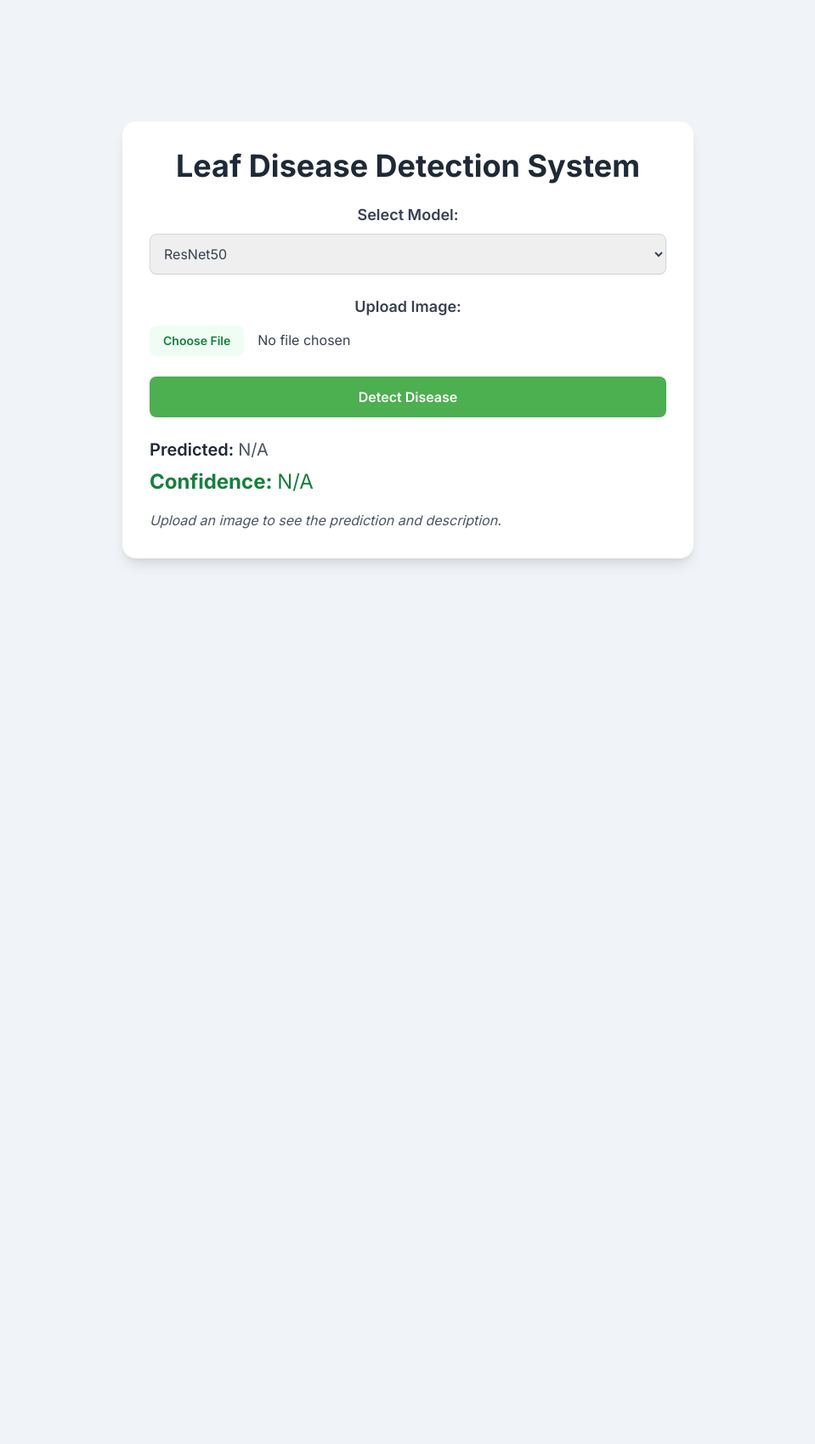
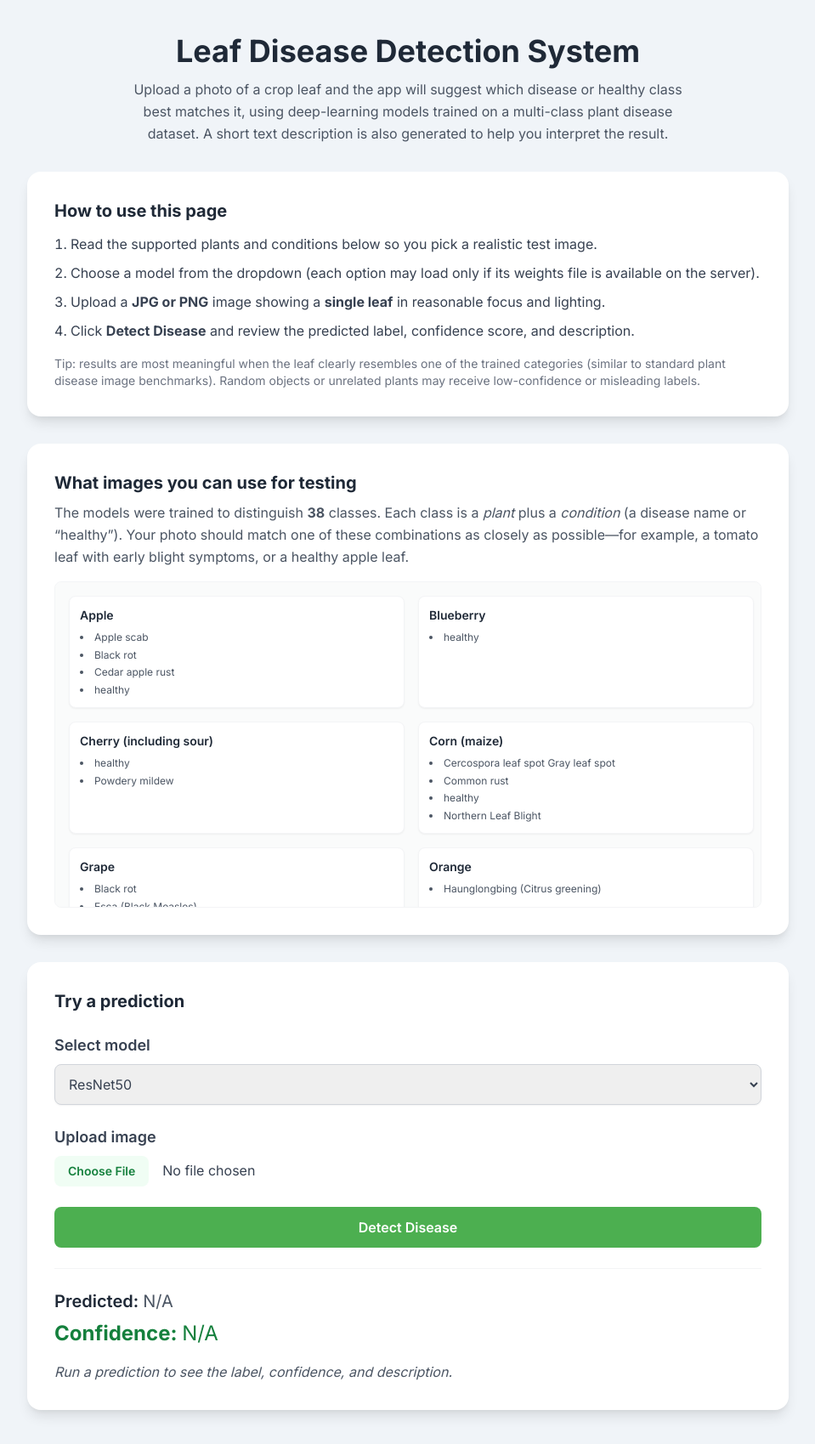
Before and after one commit to ujwalwag/LeafDiseaseDetectionSys, a Flask app: page / in a window 1280 px wide. Shown: the whole page at 85% size, without its empty margins (160-1119 px from the left). Before the commit the page ends 664 px from the top, so only its background shows below. Run offline with Flask 3, Linux system fonts and the light colour scheme; parts of the project's set-up code (start-up, migrations or seed data) failed here and were passed over; some libraries are stand-ins or nearby versions.

Commit message:
webpage update, requirements.txt updated for hosting

```diff
--- a/backend_app.py
+++ b/backend_app.py
@@ -42,6 +42,23 @@ EFFECTIVE_CLASS_LABELS_TRAINED = [
     "Tomato___Tomato_Yellow_Leaf_Curl_Virus", "Tomato___Tomato_mosaic_virus", "Tomato___healthy"
 ]
 NUM_CLASSES = len(EFFECTIVE_CLASS_LABELS_TRAINED)
+
+
+def grouped_class_labels_for_ui(labels):
+    """Group trained class names by crop for the web UI (PlantVillage-style labels)."""
+    buckets = {}
+    for raw in labels:
+        crop_part, sep, condition_part = raw.partition("___")
+        if not sep:
+            buckets.setdefault("Other", []).append(raw.replace("_", " "))
+            continue
+        crop_display = crop_part.replace("_", " ").strip()
+        condition_display = condition_part.replace("_", " ").strip()
+        buckets.setdefault(crop_display, []).append(condition_display)
+    for crop in buckets:
+        buckets[crop] = sorted(set(buckets[crop]), key=str.casefold)
+    return sorted(buckets.items(), key=lambda x: x[0].casefold())
+
 
 device = torch.device("cuda" if torch.cuda.is_available() else "cpu")
 print(f"Using device: {device}")
@@ -158,8 +175,13 @@ with app.app_context():
 
 @app.route('/')
 def index():
-
-    return render_template('index.html', model_options=list(MODEL_PATHS_CONFIG.keys()))
+    class_groups = grouped_class_labels_for_ui(EFFECTIVE_CLASS_LABELS_TRAINED)
+    return render_template(
+        'index.html',
+        model_options=list(MODEL_PATHS_CONFIG.keys()),
+        class_groups=class_groups,
+        num_classes=NUM_CLASSES,
+    )
 
 @app.route('/predict', methods=['POST'])
 def predict():
--- a/templates/index.html
+++ b/templates/index.html
@@ -13,7 +13,7 @@
         }
         .card {
             background-color: #ffffff;
-            border-radius: 1rem; /* Rounded corners */
+            border-radius: 1rem;
             box-shadow: 0 10px 15px -3px rgba(0, 0, 0, 0.1), 0 4px 6px -2px rgba(0, 0, 0, 0.05);
             padding: 2rem;
         }
@@ -27,6 +27,10 @@
         }
         .btn-primary:hover {
             background-color: #45a049;
+        }
+        .btn-primary:disabled {
+            opacity: 0.65;
+            cursor: not-allowed;
         }
         .spinner {
             border: 4px solid rgba(0, 0, 0, 0.1);
@@ -44,39 +48,84 @@
         }
     </style>
 </head>
-<body class="flex items-center justify-center min-h-screen">
-    <div class="card max-w-2xl w-full text-center">
-        <h1 class="text-4xl font-bold text-gray-800 mb-6">Leaf Disease Detection System</h1>
+<body>
+    <div class="min-h-screen py-10 px-4">
+        <div class="max-w-4xl mx-auto space-y-8">
+            <header class="text-center">
+                <h1 class="text-4xl font-bold text-gray-800 mb-3">Leaf Disease Detection System</h1>
+                <p class="text-gray-600 max-w-2xl mx-auto leading-relaxed">
+                    Upload a photo of a crop leaf and the app will suggest which disease or healthy class best matches it,
+                    using deep-learning models trained on a multi-class plant disease dataset. A short text description
+                    is also generated to help you interpret the result.
+                </p>
+            </header>
 
-        <!-- Model Selection Dropdown -->
-        <div class="mb-6">
-            <label for="modelSelect" class="block text-gray-700 text-lg font-semibold mb-2">Select Model:</label>
+            <section class="card text-left" aria-labelledby="how-heading">
+                <h2 id="how-heading" class="text-xl font-bold text-gray-800 mb-3">How to use this page</h2>
+                <ol class="list-decimal list-inside text-gray-700 space-y-2 leading-relaxed">
+                    <li>Read the supported plants and conditions below so you pick a realistic test image.</li>
+                    <li>Choose a model from the dropdown (each option may load only if its weights file is available on the server).</li>
+                    <li>Upload a <strong>JPG or PNG</strong> image showing a <strong>single leaf</strong> in reasonable focus and lighting.</li>
+                    <li>Click <strong>Detect Disease</strong> and review the predicted label, confidence score, and description.</li>
+                </ol>
+                <p class="mt-4 text-sm text-gray-500">
+                    Tip: results are most meaningful when the leaf clearly resembles one of the trained categories (similar to
+                    standard plant disease image benchmarks). Random objects or unrelated plants may receive low-confidence or misleading labels.
+                </p>
+            </section>
+
+            <section class="card text-left" aria-labelledby="classes-heading">
+                <h2 id="classes-heading" class="text-xl font-bold text-gray-800 mb-2">What images you can use for testing</h2>
+                <p class="text-gray-600 mb-4 leading-relaxed">
+                    The models were trained to distinguish <strong>{{ num_classes }}</strong> classes. Each class is a
+                    <em>plant</em> plus a <em>condition</em> (a disease name or “healthy”). Your photo should match one of these
+                    combinations as closely as possible—for example, a tomato leaf with early blight symptoms, or a healthy apple leaf.
+                </p>
+                <div class="max-h-96 overflow-y-auto pr-2 border border-gray-100 rounded-lg p-4 bg-gray-50/80">
+                    <div class="grid grid-cols-1 sm:grid-cols-2 gap-4">
+                        {% for crop, conditions in class_groups %}
+                        <div class="rounded-lg bg-white p-3 shadow-sm border border-gray-100">
+                            <h3 class="font-semibold text-gray-800 text-sm mb-2">{{ crop }}</h3>
+                            <ul class="text-xs text-gray-600 space-y-1 list-disc list-inside leading-snug">
+                                {% for c in conditions %}
+                                <li>{{ c }}</li>
+                                {% endfor %}
+                            </ul>
+                        </div>
+                        {% endfor %}
+                    </div>
+                </div>
+            </section>
+
+            <section class="card text-center" aria-labelledby="try-heading">
+                <h2 id="try-heading" class="text-xl font-bold text-gray-800 mb-6 text-left">Try a prediction</h2>
+
+                <div class="mb-6 text-left">
+                    <label for="modelSelect" class="block text-gray-700 text-lg font-semibold mb-2">Select model</label>
                     <select id="modelSelect" class="block w-full p-3 border border-gray-300 rounded-lg shadow-sm focus:ring-green-500 focus:border-green-500 text-gray-700">
-                <!-- Options will be populated by JavaScript -->
                     </select>
                 </div>
 
-        <!-- File Upload -->
-        <div class="mb-6">
-            <label class="block text-gray-700 text-lg font-semibold mb-2" for="imageUpload">Upload Image:</label>
+                <div class="mb-6 text-left">
+                    <label class="block text-gray-700 text-lg font-semibold mb-2" for="imageUpload">Upload image</label>
                     <input type="file" id="imageUpload" accept="image/*" class="block w-full text-gray-700 file:mr-4 file:py-2 file:px-4 file:rounded-lg file:border-0 file:text-sm file:font-semibold file:bg-green-50 file:text-green-700 hover:file:bg-green-100 cursor-pointer">
                 </div>
 
-        <button id="predictButton" class="btn-primary w-full mb-6 flex items-center justify-center">
+                <button id="predictButton" type="button" class="btn-primary w-full mb-6 flex items-center justify-center">
                     <span id="buttonText">Detect Disease</span>
                     <span id="loadingSpinner" class="spinner ml-2 hidden"></span>
                 </button>
 
-        <!-- Image Preview -->
                 <div id="imagePreviewContainer" class="mb-6 hidden">
-            <img id="imagePreview" src="#" alt="Image Preview" class="max-w-full h-auto mx-auto rounded-lg shadow-md">
+                    <img id="imagePreview" src="#" alt="Image preview" class="max-w-full h-auto mx-auto rounded-lg shadow-md">
                 </div>
 
-        <!-- Results Display -->
-        <div id="results" class="text-left">
+                <div id="results" class="text-left border-t border-gray-100 pt-6 mt-2">
                     <p class="text-xl font-semibold text-gray-800 mb-2">Predicted: <span id="predictionLabel" class="font-normal text-gray-600">N/A</span></p>
                     <p class="text-2xl font-bold text-green-700 mb-4">Confidence: <span id="confidenceScore" class="font-normal">N/A</span></p>
-            <p class="text-md italic text-gray-600 leading-relaxed" id="diseaseDescription">Upload an image to see the prediction and description.</p>
+                    <p class="text-md italic text-gray-600 leading-relaxed" id="diseaseDescription">Run a prediction to see the label, confidence, and description.</p>
+                </div>
+            </section>
         </div>
     </div>
 
@@ -92,8 +141,7 @@
         const confidenceScore = document.getElementById('confidenceScore');
         const diseaseDescription = document.getElementById('diseaseDescription');
 
-        // Populate model options dynamically (from Flask)
-        const modelOptions = {{ model_options | tojson }}; // Flask will inject this
+        const modelOptions = {{ model_options | tojson }};
         modelOptions.forEach(model => {
             const option = document.createElement('option');
             option.value = model;
@@ -123,7 +171,6 @@
                 return;
             }
 
-            // Show loading state
             buttonText.textContent = 'Detecting...';
             loadingSpinner.classList.remove('hidden');
             predictButton.disabled = true;
@@ -133,7 +180,7 @@
 
             const formData = new FormData();
             formData.append('file', file);
-            formData.append('model_type', modelSelect.value); // Send selected model type
+            formData.append('model_type', modelSelect.value);
 
             try {
                 const response = await fetch('/predict', {
@@ -158,7 +205,6 @@
                 diseaseDescription.textContent = `Error: ${error.message}`;
                 alert(`Error: ${error.message}`);
             } finally {
-                // Reset button state
                 buttonText.textContent = 'Detect Disease';
                 loadingSpinner.classList.add('hidden');
                 predictButton.disabled = false;
```
Also changed, not shown: requirements.txt (added, +10 -0 lines), README.md, 1 other file. Lines whose indentation alone changed are shown as unchanged.
